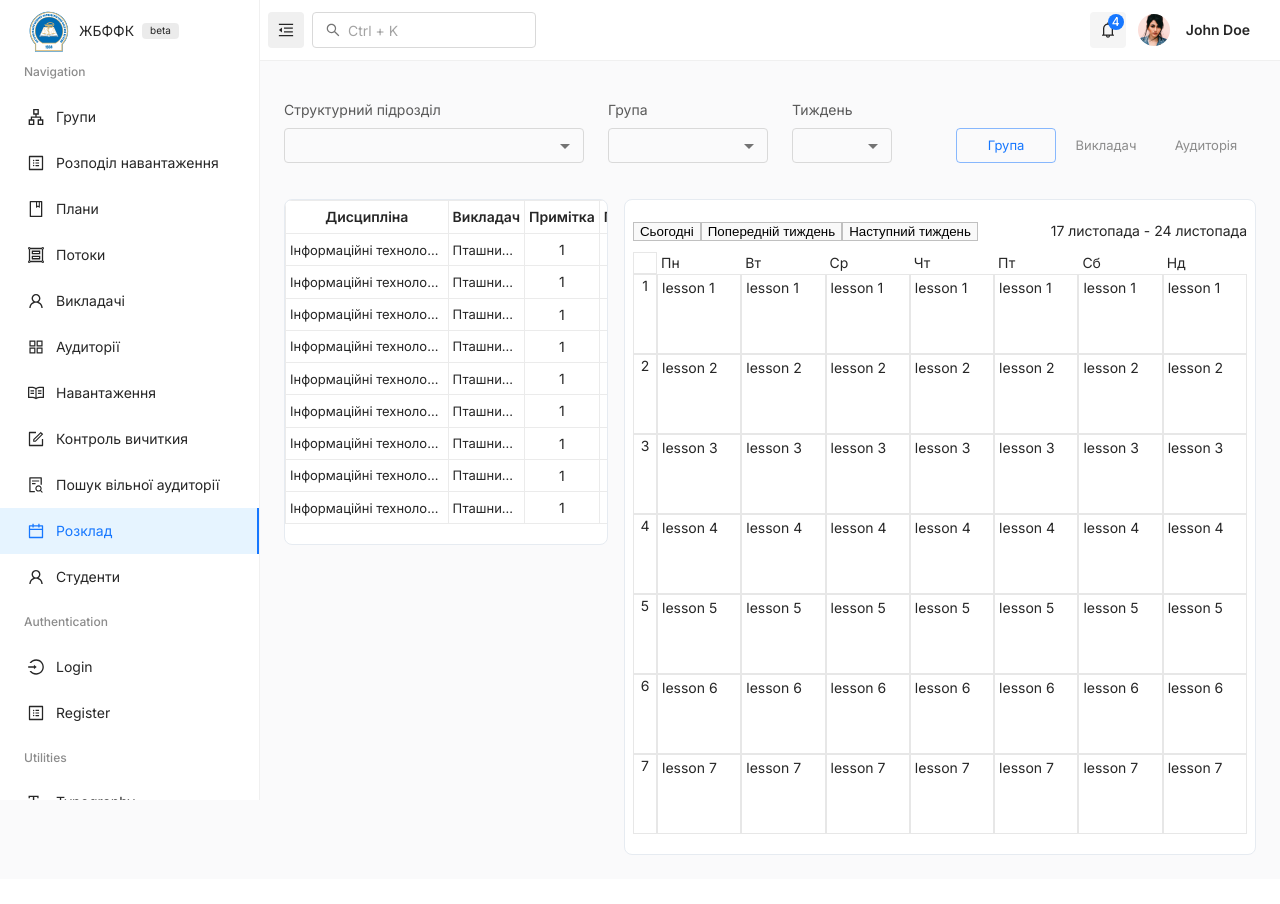
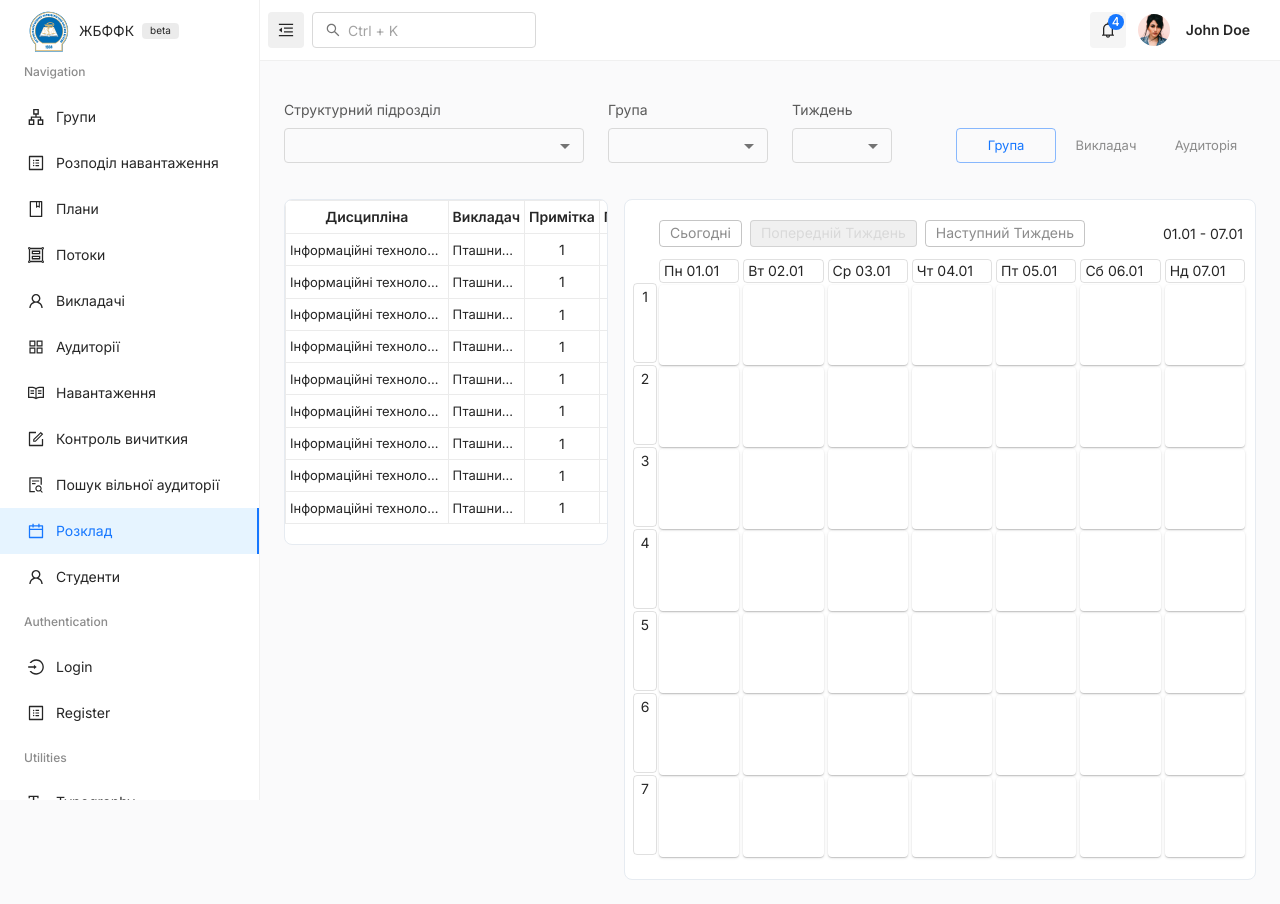
Before and after one commit to Roman2508/timetable_v2, a React (Vite) app: page /timetable in a window 1280 px wide. Before the commit the page ends 879 px from the top, so only its background shows below. Built offline with nearby package versions, Linux system fonts and the light colour scheme.

Commit message:
timetable calendar and add lesson modal

```diff
--- a/src/components/TimetablePage/Calendar.tsx
+++ b/src/components/TimetablePage/Calendar.tsx
@@ -1,38 +1,87 @@
-import React from "react"
-import "./TimetablePage.css"
+import React from 'react'
+import { Button } from '@mui/material'
 
-const Calendar = () => {
+import './TimetablePage.css'
+import { customDayjs } from '../Calendar/Calendar'
+import getCalendarWeek from '../../utils/getCalendarWeek'
+import { LessonActionsModal } from './LessonActionsModal'
+
+interface ICalendarProps {}
+
+const dayNames = ['Пн', 'Вт', 'Ср', 'Чт', 'Пт', 'Сб', 'Нд']
+
+const Calendar: React.FC<ICalendarProps> = ({}) => {
+  const [modalVisible, setModalVisible] = React.useState(false)
+  const [currentWeekNumber, setCurrentWeekNumber] = React.useState(1)
+  const [weeksCount, setWeeksCount] = React.useState(getCalendarWeek(currentWeekNumber).length)
+  const [currentWeekDays, setCurrentWeekDays] = React.useState(getCalendarWeek(currentWeekNumber))
+
+  React.useEffect(() => {
+    setCurrentWeekDays(getCalendarWeek(currentWeekNumber))
+    // setWeeksCount()
+  }, [currentWeekNumber])
+
   return (
+    <>
+      <LessonActionsModal open={modalVisible} setOpen={setModalVisible} />
+
       <div className="calendar">
         <div className="header">
           <div className="header-left">
-          <button className="current">Сьогодні</button>
-          <button className="prev">Попередній тиждень</button>
-          <button className="next">Наступний тиждень</button>
+            <Button variant="outlined" color="secondary" sx={{ mr: 1, padding: '0px 10px' }}>
+              Сьогодні
+            </Button>
+            <Button
+              variant="outlined"
+              color="secondary"
+              disabled={currentWeekNumber === 1}
+              sx={{ mr: 1, padding: '0px 10px' }}
+              onClick={() => setCurrentWeekNumber((prev) => prev - 1)}
+            >
+              Попередній тиждень
+            </Button>
+            <Button
+              variant="outlined"
+              color="secondary"
+              sx={{ padding: '0px 10px' }}
+              disabled={currentWeekNumber === weeksCount}
+              onClick={() => setCurrentWeekNumber((prev) => prev + 1)}
+            >
+              Наступний тиждень
+            </Button>
           </div>
 
-        <div className="header-right">17 листопада - 24 листопада</div>
+          <div className="header-right" style={{ userSelect: 'none' }}>
+            {currentWeekDays[0].start} - {currentWeekDays[6].end}
+          </div>
         </div>
 
         <div className="body">
           <div className="lessons-numbers">
             <div className="empty-cell"></div>
             {[1, 2, 3, 4, 5, 6, 7].map((el) => (
-            <div className="time-number">{el}</div>
+              <div className="time-number" key={el} style={{ userSelect: 'none' }}>
+                {el}
+              </div>
             ))}
           </div>
 
-        {["Пн", "Вт", "Ср", "Чт", "Пт", "Сб", "Нд"].map((day) => (
-          <div className="day">
-            <div className="day-name">{day}</div>
+          {currentWeekDays?.map((day, index) => (
+            <div className="day" key={day.start}>
+              <div className="day-name" style={{ userSelect: 'none' }}>
+                {dayNames[index]} {day.start}
+              </div>
 
               {[1, 2, 3, 4, 5, 6, 7].map((el) => (
-              <div className="time-slot">lesson {el}</div>
+                <div className="time-slot" key={el} onClick={() => setModalVisible(true)}>
+                  {/* lesson {el} */}
+                </div>
               ))}
             </div>
           ))}
         </div>
       </div>
+    </>
   )
 }
 
--- /dev/null
+++ b/src/components/TimetablePage/LessonActionsModal.tsx
@@ -0,0 +1,122 @@
+import {
+  CalendarOutlined,
+  CloseOutlined,
+  EditOutlined,
+  EnvironmentOutlined,
+  FileTextOutlined,
+  PlusSquareOutlined,
+  SyncOutlined,
+  TeamOutlined,
+  UserOutlined,
+} from '@ant-design/icons'
+import React, { Dispatch, SetStateAction } from 'react'
+import {
+  Dialog,
+  IconButton,
+  DialogTitle,
+  DialogContent,
+  Typography,
+  List,
+  ListItemButton,
+  ListItemText,
+  Tooltip,
+} from '@mui/material'
+
+import { useAppDispatch } from '../../store/store'
+
+interface ILessonActionsModalProps {
+  open: boolean
+  setOpen: Dispatch<SetStateAction<boolean>>
+}
+
+const LessonActionsModal: React.FC<ILessonActionsModalProps> = ({ open, setOpen }) => {
+  const dispatch = useAppDispatch()
+
+  const handleClose = () => {
+    setOpen(false)
+  }
+
+  return (
+    <Dialog
+      open={open}
+      maxWidth="sm"
+      onClose={handleClose}
+      aria-labelledby="alert-dialog-title"
+      aria-describedby="alert-dialog-description"
+      sx={{ '& .MuiPaper-root': { width: '400px' } }}
+    >
+      <div style={{ display: 'flex', justifyContent: 'space-between', alignItems: 'center', marginTop: '8px' }}>
+        <Typography sx={{ ml: 2 }}>Тиждень 1</Typography>
+
+        <div>
+          {/* <Tooltip title="Оновити">
+          <IconButton sx={{ mr: 1 }}>
+            <EditOutlined />
+          </IconButton>
+        </Tooltip> */}
+
+          <Tooltip title="Зберегти">
+            <IconButton sx={{ mr: 1 }}>
+              <PlusSquareOutlined />
+            </IconButton>
+          </Tooltip>
+
+          <Tooltip title="Зробити заміну">
+            <IconButton sx={{ mr: 1 }}>
+              <SyncOutlined />
+            </IconButton>
+          </Tooltip>
+
+          <Tooltip title="Зробити заміну">
+            <IconButton sx={{ mr: 1 }} onClick={handleClose}>
+              <CloseOutlined />
+            </IconButton>
+          </Tooltip>
+        </div>
+      </div>
+
+      <DialogContent sx={{ padding: '0', mt: 1 }}>
+        <Typography
+          variant="h4"
+          sx={{
+            padding: '0 16px 4px',
+            fontSize: '20px',
+            fontWeight: 400,
+            lineHeight: '28px',
+            color: 'rgb(60, 64, 67)',
+          }}
+        >
+          Інформаційні технології у фармації (ЛК) - Група 202 2 підгрупа
+        </Typography>
+        <Typography sx={{ fontSize: '14px', fontweight: 400, letterSpacing: '.2px', padding: '0 16px 4px' }}>
+          Середа, 27 березня ⋅ 10:00 – 11:20
+        </Typography>
+
+        <List sx={{ p: 0, '& .MuiListItemButton-root': { py: 1 } }}>
+          <ListItemButton divider sx={{ mt: 1, py: 0 }} onClick={() => {}}>
+            <FileTextOutlined />
+            <ListItemText primary={'Додати коментар'} sx={{ p: '0 0 0 10px' }} />
+          </ListItemButton>
+
+          <ListItemButton divider sx={{ py: 0 }} onClick={() => {}}>
+            <EnvironmentOutlined />
+            <ListItemText primary={'Аудиторія: 217'} sx={{ p: '0 0 0 10px' }} />
+          </ListItemButton>
+
+          <ListItemButton divider sx={{ py: 0, cursor: 'default', ':hover': { background: '#fff' } }}>
+            <UserOutlined />
+            <ListItemText primary={'Викладач: Пташник Р.В.'} sx={{ p: '0 0 0 10px' }} />
+          </ListItemButton>
+
+          <ListItemButton divider disableRipple sx={{ py: 0, cursor: 'default', ':hover': { background: '#fff' } }}>
+            {/* <CalendarOutlined /> */}
+            <TeamOutlined />
+            <ListItemText primary={'Студентів: 22'} sx={{ p: '0 0 0 10px' }} />
+          </ListItemButton>
+        </List>
+      </DialogContent>
+    </Dialog>
+  )
+}
+
+export { LessonActionsModal }
--- a/src/components/TimetablePage/TimetablePage.css
+++ b/src/components/TimetablePage/TimetablePage.css
@@ -1,12 +1,16 @@
-.calendar button {
-  border: 1px solid #c0c0c0;
-}
-
 .header {
   display: flex;
   justify-content: space-between;
   align-items: center;
   margin-bottom: 10px;
+}
+
+.header-left {
+  margin-left: 26px;
+}
+
+.header-right {
+  margin-right: 4px;
 }
 
 .body {
@@ -16,31 +20,43 @@
 .time-number {
   width: 24px;
   text-align: center;
-  border: 1px solid rgb(231, 231, 231);
 }
 
 .day {
   width: calc(100% / 7);
-  /* border: 1px solid rgb(231, 231, 231); */
 }
 
 .day-name {
   padding: 0 4px;
+  border-radius: 4px;
+  margin: 2px;
+  border: 1px solid rgba(0, 0, 0, 0.12);
+}
+
+.lessons-numbers {
+  margin-top: 2px;
 }
 
 .empty-cell {
   height: 22px;
-  border: 1px solid rgb(231, 231, 231);
 }
 
-.time-slot,
 .time-number {
   height: 80px;
-  border: 1px solid rgb(231, 231, 231);
-  /* border-left: 0; */
+  margin: 2px 0;
+  padding: 2px 0;
+  /* box-shadow: 0px 0px 5px rgb(204, 204, 204); */
+  border-radius: 4px;
+  border: 1px solid rgba(0, 0, 0, 0.12);
 }
 
 .time-slot {
+  height: 80px;
+  margin: 2px;
   padding: 2px 4px;
   cursor: pointer;
+  /* box-shadow: 0px 0px 5px rgb(204, 204, 204); */
+  border-radius: 4px;
+  box-shadow: rgba(0, 0, 0, 0.02) 0px 2px 1px -1px, rgba(0, 0, 0, 0.14) 0px 1px 1px 0px,
+    rgba(0, 0, 0, 0.12) 0px 1px 3px 0px;
 }
--- a/src/pages/Groups/GroupsPage.tsx
+++ b/src/pages/Groups/GroupsPage.tsx
@@ -28,8 +28,8 @@ const GroupsPage = () => {
   const { groupCategories, loadingStatus } = useSelector(groupsSelector)
 
   const [modalVisible, setModalVisible] = useState(false)
+  const [activeGroupCategory, setActiveGroupCategory] = useState<null | GroupCategoriesType>(null)
   const [actionsModalType, setActionsModalType] = useState<'create-category' | 'update-category'>('create-category')
-  const [activeGroupCategory, setActiveGroupCategory] = useState<null | GroupCategoriesType>(null)
 
   const onDeleteEntity = async (type: 'category' | 'group', id: number) => {
     if (type === 'category') {
--- /dev/null
+++ b/src/utils/getCalendarWeek.tsx
@@ -0,0 +1,52 @@
+import React from 'react'
+import { customDayjs } from '../components/Calendar/Calendar'
+import { Dayjs } from 'dayjs'
+
+const testStart = '2024-01-01'
+const testEnd = '2024-03-03'
+
+type WeekType = {
+  data: Dayjs
+  start: string
+  end: string
+  number: number
+}
+
+const getCalendarWeek = (
+  currentWeekNumber: number = 1,
+  start: string = testStart,
+  end: string = testEnd
+): WeekType[] => {
+  const weeks = []
+
+  if (!customDayjs(start).isValid()) return []
+
+  let week = customDayjs(start)
+
+  while (!week.isAfter(customDayjs(end).add(1, 'week'))) {
+    if (weeks.length > 30) break
+
+    const days = []
+
+    let day = customDayjs(week).startOf('week')
+
+    while (!day.isAfter(customDayjs(week).endOf('week'))) {
+      days.push(day)
+      day = day.add(1, 'day')
+    }
+
+    const dayItem = days.map((el, index) => {
+      const data = el
+      const start = data.clone().format('DD.MM')
+      const end = data.clone().endOf('day').format('DD.MM')
+      return { data, start, end, number: index + 1 }
+    })
+
+    weeks.push(dayItem)
+    week = week.add(1, 'week')
+  }
+
+  return weeks[currentWeekNumber - 1]
+}
+
+export default getCalendarWeek
```
Also changed, not shown: src/components/Calendar/Calendar.tsx (+24 -24 lines), src/components/DistributionPage/DistributionTeachersToLessons.tsx (+23 -3 lines). Lines whose indentation alone changed are shown as unchanged.
